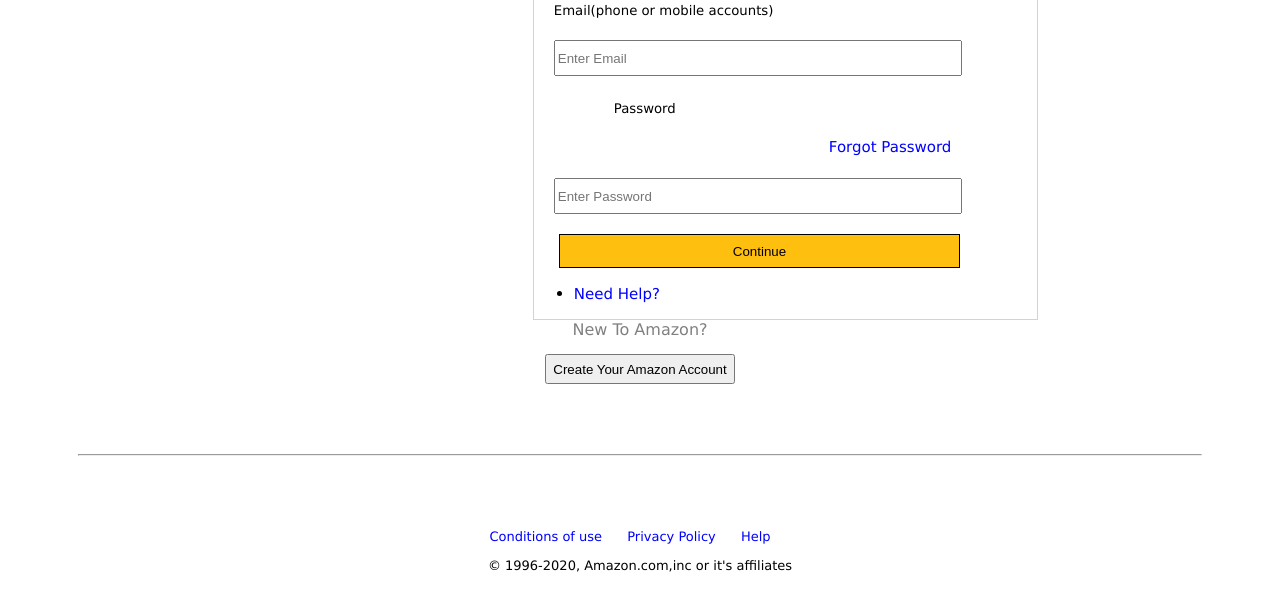
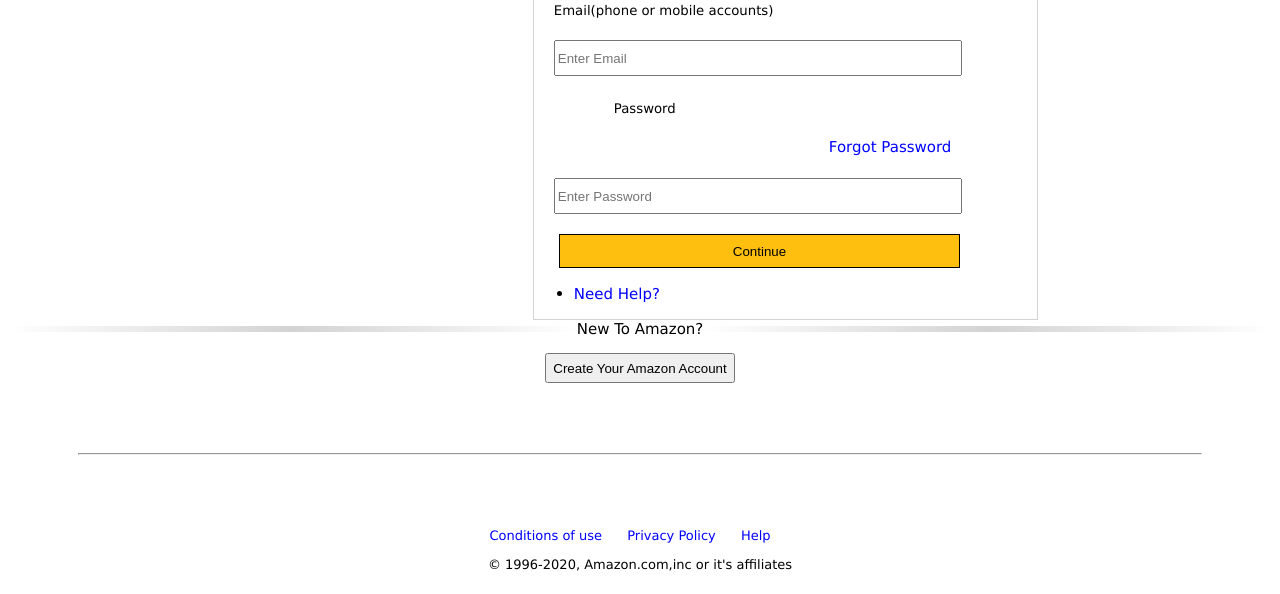
Before and after one commit to andycapaldo/week1_day2_amazon_replica, a plain HTML site: page index.html in a window 1280 px wide. Shown: the part 334-928 px from the top of the page. Drawn offline with Linux system fonts and the light colour scheme.

Commit message:
added separating line, removed commented code

```diff
--- a/styles.css
+++ b/styles.css
@@ -82,30 +82,18 @@ input[type="text"] {
 }
 
 .separator {
+    font-size: 15px;
     display: flex;
-    justify-content: center;
     align-items: center;
-    color: gray;
 }
 
-/* .separator::before,
-.separator::after {
-    content: '';
+.separator::before, .separator::after {
     flex: 1;
-    border-bottom: 1px solid lightgray;
+    content: "";
+    padding: 3px;
+    background: linear-gradient(to right, transparent, lightgray, transparent);;
+    align-items: center;
 }
-
-.separator:not(:empty)::before {
-    margin-right: .25em;
-}
-
-.separator:not(:empty)::after {
-    margin-left: .25em;
-} */
-
-/* Got the above commented code from Stackoverflow. It creates a
-horizontal line that crosses the "New To Amazon?" text. Decided to
-comment it out as it is not my solution. */
 
 .newaccount {
     display: flex;
```
